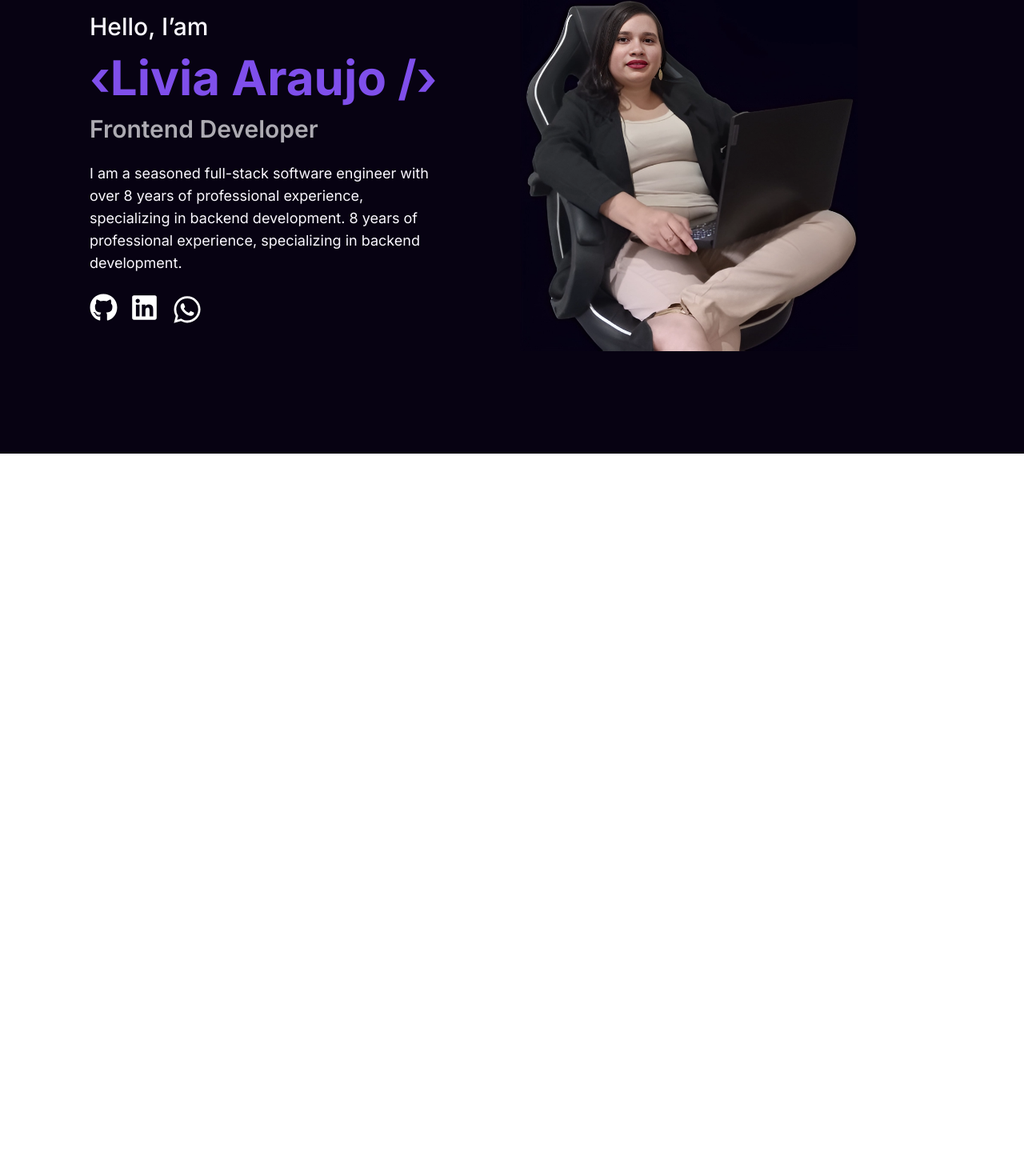
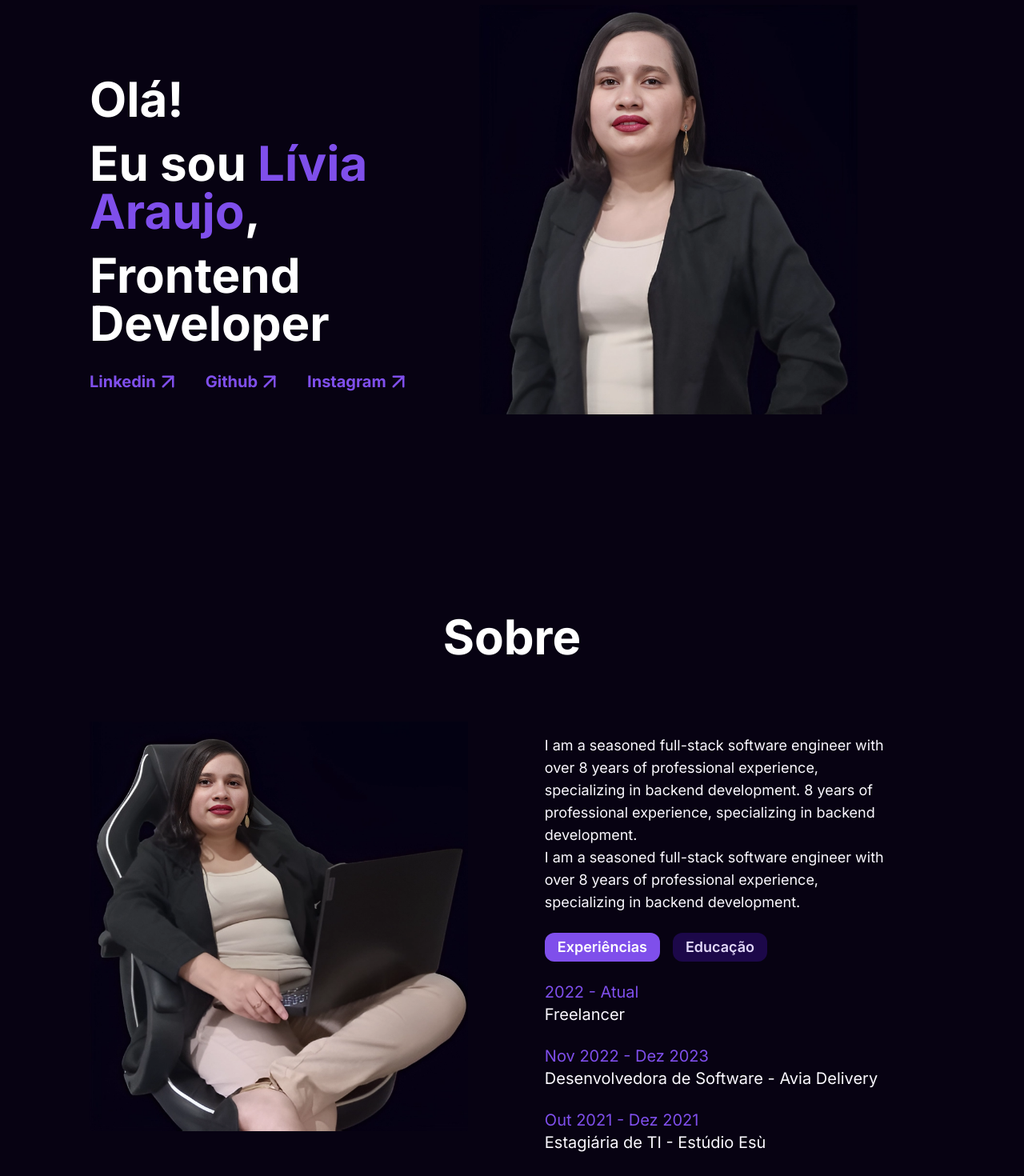
Before and after one commit to liviaaraujo-dev/liviaaraujo, a Next.js app: page / in a window 1280 px wide. Shown: the part 154-1624 px from the top of the page at 80% size. Before the commit the page ends 800 px from the top, so only its background shows below. Built offline with nearby package versions, Linux system fonts and the light colour scheme.

Commit message:
crate about

```diff
--- a/app/page.tsx
+++ b/app/page.tsx
@@ -1,3 +1,4 @@
+import { About } from "@/components/About";
 import { Header } from "@/components/Header/";
 import { Home } from "@/components/Home";
 import Image from "next/image";
@@ -9,6 +10,7 @@ export default function App() {
       <main className="mt-20 bg-purple-black-900">
 
       <Home />
+      <About />
       </main>
     </>
   );
--- /dev/null
+++ b/components/About/index.tsx
@@ -0,0 +1,100 @@
+"use client";
+import { useState } from "react";
+
+export function About() {
+  const [isEducation, setIsEducaton] = useState<boolean>(false);
+
+  return (
+    <section className="py-28 lg-pt-20 px-10 lg:px-12 xl:px-28">
+      <h2 className="text-white text-4xl font-bold mb-3 my-2 leading-10 text-center lg:text-6xl">
+        Sobre
+      </h2>
+      <div className="flex flex-col items-center lg:flex-row lg:items-start">
+        <img
+          src="/images/foto-livia-araujo.png"
+          alt="foto"
+          className="mt-10 h-[50%] sm:h-[30rem] sm:w-[60%] lg:mt-6 lg:h-[32rem] lg:w-[50%] xl:mr-24 xl:mt-16"
+        />
+        <div>
+          <p className="mt-8 text-purple-100 text-lg lg:w-[90%] xl:mt-20 lg:mt-0">
+            I am a seasoned full-stack software engineer with over 8 years of
+            professional experience, specializing in backend development. 8
+            years of professional experience, specializing in backend
+            development.
+            <br /> I am a seasoned full-stack software engineer with over 8
+            years of professional experience, specializing in backend
+            development.
+          </p>
+
+          <div className="mt-6 flex gap-4">
+            <button
+              onClick={() => setIsEducaton(false)}
+              className={
+                isEducation == false
+                  ? "bg-purple-900 text-white pl-4 pr-4 pt-1 pb-1 rounded-xl text-lg font-semibold"
+                  : "bg-[#1c0849] text-purple-300 pl-4 pr-4 pt-1 pb-1 rounded-xl text-lg font-semibold"
+              }
+            >
+              Experiências
+            </button>
+            <button
+              onClick={() => setIsEducaton(true)}
+              className={
+                isEducation
+                  ? "bg-purple-900 text-white pl-4 pr-4 pt-1 pb-1 rounded-xl text-lg font-semibold"
+                  : "bg-[#1c0849] text-purple-300 pl-4 pr-4 pt-1 pb-1 rounded-xl text-lg font-semibold"
+              }
+            >
+              Educação
+            </button>
+          </div>
+          {!isEducation ? (
+            <div>
+              <div className="mt-6">
+                <span className="text-purple-900 text-xl">2022 - Atual</span>
+                <p className="text-purple-100 text-xl">Freelancer</p>
+              </div>
+              <div className="mt-6">
+                <span className="text-purple-900 text-xl">
+                  Nov 2022 - Dez 2023
+                </span>
+                <p className="text-purple-100 text-xl">
+                  Desenvolvedora de Software - Avia Delivery
+                </p>
+              </div>
+              <div className="mt-6">
+                <span className="text-purple-900 text-xl">
+                  Out 2021 - Dez 2021
+                </span>
+                <p className="text-purple-100 text-xl">
+                  Estagiária de TI - Estúdio Esù
+                </p>
+              </div>
+            </div>
+          ) : (
+            <div>
+              <div className="mt-6">
+                <span className="text-purple-900 text-xl">2022 - 2024</span>
+                <p className="text-purple-100 text-xl">Análise e Desenvolvimento de Sistemas</p>
+                <p className="text-purple-100 text-lg">
+                 Centro Universitário Paraíso
+                </p>
+              </div>
+              <div className="mt-6">
+                <span className="text-purple-900 text-xl">
+                  Nov 2022 - Dez 2023
+                </span>
+                <p className="text-purple-100 text-xl">
+                  Técnico em Redes de Computadores
+                </p>
+                 <p className="text-purple-100 text-lg">
+                  EEEP Wellington Belém de Figueiredo
+                </p>
+              </div>
+            </div>
+          )}
+        </div>
+      </div>
+    </section>
+  );
+}
--- a/components/Header/index.tsx
+++ b/components/Header/index.tsx
@@ -10,10 +10,10 @@ export function Header() {
     const [isMenu, setIsMenu] = useState<boolean>(false);
 
     return (
-        <header className={isMenu ? "bg-purple-black-900 fixed top-0 left-0 right-0 z-50 px-10 py-4 lg:flex h-[100vh]" : "bg-purple-black-900 fixed top-0 left-0 right-0 z-50 px-10 py-4 lg:flex lg:px-28 lg:items-center"}>
+        <header className={isMenu ? "bg-purple-black-900 fixed top-0 left-0 right-0 z-50 px-10 py-4 lg:flex h-[100vh]" : "bg-purple-black-900 fixed top-0 left-0 right-0 z-50 px-10 py-4 lg:flex lg:px-18 lg:items-center xl:px-28"}>
             <div className="flex w-[100%] justify-between">
                 <h1 className="lg:mt-2">
-                    <Image src="/images/logo-purple.png" alt="Lívia Araujo" height={60} width={60}/>
+                    <Image src="/images/logo-purple.png" alt="Lívia Araujo" height={70} width={70}/>
                 </h1>
                 <button onClick={() => setIsMenu(!isMenu)} className="lg:hidden">
                     {
@@ -24,21 +24,22 @@ export function Header() {
             </div>
 
             <nav className={isMenu ? "flex mt-20" : "hidden lg:flex"}>
-                <ul className="text-purple-200 text-xl font-medium flex flex-col gap-8 lg:flex lg:flex-row lg:gap-10">
+                <ul className="text-purple-200 text-xl font-medium flex flex-col gap-8 lg:flex lg:text-2xl lg:flex-row lg:gap-10">
                     <li>
                         <a href="#" className="hover:text-purple-900">Home</a>
                     </li>
                     <li>
+                        <a href="#" className="hover:text-purple-900">Sobre</a>
+                    </li>
+                    <li>
                         <a href="#" className="hover:text-purple-900">Skills</a>
                     </li>
+
                     <li>
-                        <a href="#" className="hover:text-purple-900">Experience</a>
+                        <a href="#" className="hover:text-purple-900">Projetos</a>
                     </li>
                     <li>
-                        <a href="#" className="hover:text-purple-900">Projects</a>
-                    </li>
-                    <li>
-                        <a href="#" className="hover:text-purple-900">Contacts</a>
+                        <a href="#" className="hover:text-purple-900">Contato</a>
                     </li>
                 </ul>
             </nav>
--- a/components/Home/index.tsx
+++ b/components/Home/index.tsx
@@ -1,37 +1,61 @@
-import { motion } from "framer-motion";
-import { MdOutlineWhatsapp } from "react-icons/md";
-import { FaGithub } from "react-icons/fa";
-import { FaLinkedin } from "react-icons/fa";
+import { FiArrowUpRight } from "react-icons/fi";
 
 export function Home() {
   return (
     <section
       id="home"
-      className="flex flex-col px-10 lg:flex-row-reverse lg:px-28  items-center pb-32 lg:pt-4"
+      className="flex flex-col md:flex-row-reverse px-10 md:lg:items-start md:justify-between md:h-[70vh] md:px-12 lg:px-20 lg:pt-4 lg:h-[90vh] xl:px-28 2xl:justify-end 2xl:pt-40"
     >
       <img
-        src="/images/foto-livia-araujo.png"
+        src="/images/foto1.png"
         alt="foto"
-        className="mt-10 lg:mr-24 lg:w-[40%]"
+        className="mt-10 h-[50%] md:h-[20rem] lg:mt-6 lg:h-[32rem] xl:mr-24 xl:mt-16"
       />
 
-      <div className="flex flex-col gap-2 mt-10">
-        <p className="text-purple-100 text-2xl font-medium lg:text-3xl">
-          Hello, I’am
+      <div className="flex flex-col mt-10 lg:mt-36">
+        <p className="text-white text-4xl font-bold mb-3 my-2 leading-10 lg:text-6xl">
+          Olá!
         </p>
-        <h2 className="text-purple-900 text-4xl font-bold lg:text-6xl my-2">
-          &lsaquo;Livia Araujo /&rsaquo;
-        </h2>
-        <span className="text-[#ADABB2] text-2xl font-semibold lg:text-3xl">
+
+        <p className="text-white text-4xl font-bold mb-3 my-2 leading-10 lg:text-6xl">
+          Eu sou <span className="text-purple-900">Lívia Araujo</span>,
+        </p>
+
+        <p className="text-white text-4xl font-bold mb-3 my-2 leading-10 lg:text-6xl">
           Frontend Developer
-        </span>
-        <p className="text-purple-100 text-lg font-normal mt-4 lg:w-[80%]">
+        </p>
+
+        <div className="flex flex-col items-start mt-4 gap-4 lg:gap-8 lg:flex-row">
+          <a
+            href=""
+            className="text-purple-900 text-xl font-bold flex justify-center items-center"
+          >
+            Linkedin
+            <FiArrowUpRight fontWeight={"900"} color="#7F4FEB" size={"30"} />
+          </a>
+          <a
+            href=""
+            className="text-purple-900 text-xl font-bold flex justify-center items-center"
+          >
+            Github
+            <FiArrowUpRight fontWeight={"900"} color="#7F4FEB" size={"30"} />
+          </a>
+          <a
+            href=""
+            className="text-purple-900 text-xl font-bold flex justify-center items-center"
+          >
+            Instagram
+            <FiArrowUpRight fontWeight={"900"} color="#7F4FEB" size={"30"} />
+          </a>
+        </div>
+
+        {/* <p className="text-purple-100 text-lg font-normal mt-4 lg:w-[80%]">
           I am a seasoned full-stack software engineer with over 8 years of
           professional experience, specializing in backend development. 8 years
           of professional experience, specializing in backend development.{" "}
-        </p>
+        </p> */}
 
-        <div className="flex gap-4 mt-4">
+        {/* <div className="flex gap-4 mt-4">
           <a href="https://github.com/liviaaraujo-dev" target="_blank">
             <FaGithub size={35} color="white" />
           </a>
@@ -41,7 +65,7 @@ export function Home() {
           <a href="https://wa.me/558892858695" target="_blank">
             <MdOutlineWhatsapp size={40} color="white" />
           </a>
-        </div>
+        </div> */}
       </div>
     </section>
   );
--- a/tailwind.config.ts
+++ b/tailwind.config.ts
@@ -8,6 +8,7 @@ const config: Config = {
   ],
   theme: {
     colors: {
+      'white': '#FFFFFF',
       'purple': {
         100: '#FBF9FF',
         200: '#F2EDFD',
```
Also changed, not shown: public/images/foto1.png (added).
